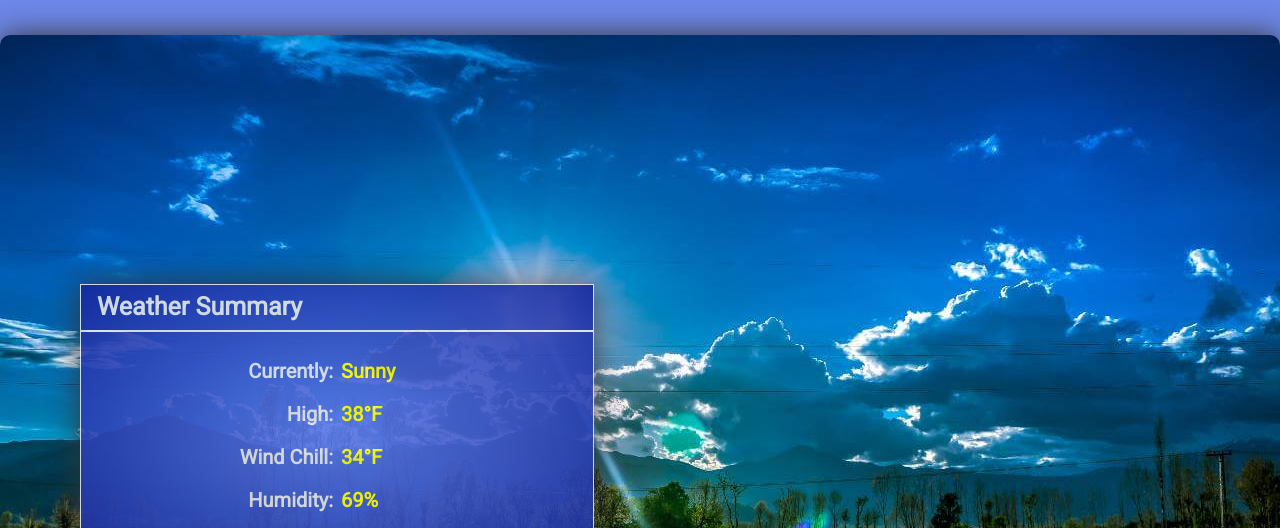
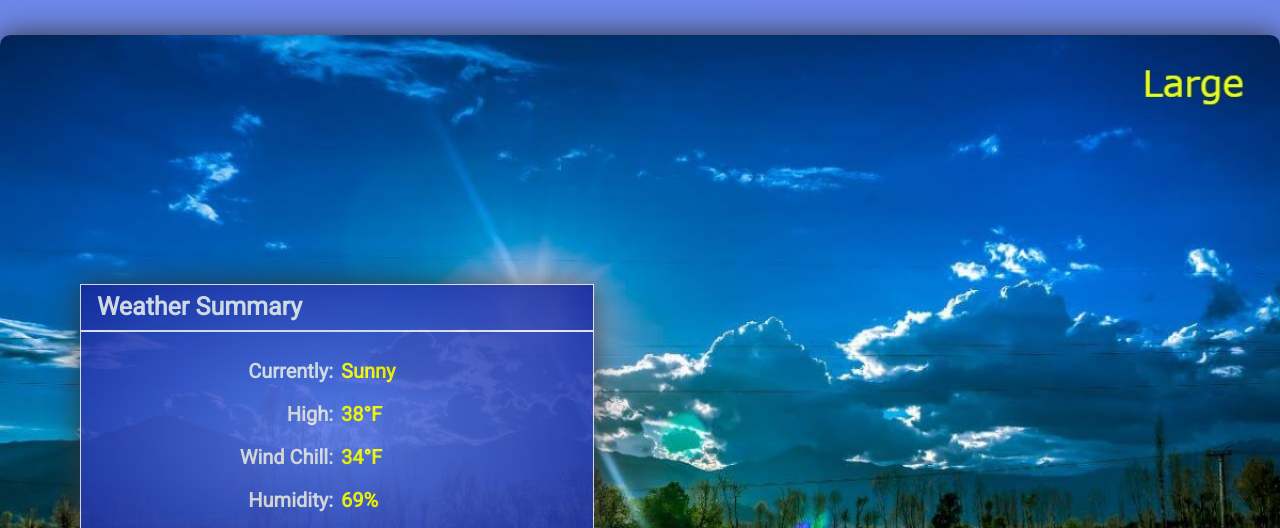
Before and after one commit to CodyMeredith/codymeredith.github.io, a plain HTML site: page weather/preston.html in a window 1280 px wide. Shown: the part 406-934 px from the top of the page. Drawn offline with Linux system fonts and the light colour scheme; files whose address does not match are found by name.

Commit message:
updated large hero image

```diff
--- a/weather/preston.html
+++ b/weather/preston.html
@@ -45,7 +45,7 @@
                 <source class="hero_img" media="(min-width: 1px) and (max-width: 400px)" srcset="images/preston_hero400.jpg">
                 <source class="hero_img" media="(min-width: 401px) and (max-width: 800px)" srcset="images/preston_hero800.jpg">
                 <source class="hero_img" media="(min-width: 801px) and (max-width: 1200px)" srcset="images/preston_hero1200.jpg">
-                <img class="hero_img" src="images/preston_hero.jpg" alt="field with sunshine">
+                <img class="hero_img" src="images/preston_hero1200.jpg" alt="field with sunshine">
             </picture>
             <div class="weatherSummary">
                 <h3>Weather Summary</h3>
```
